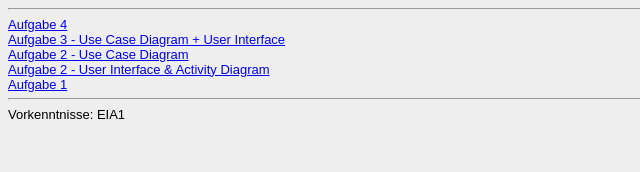
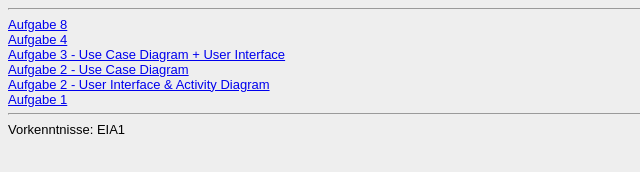
Before and after one commit to KevinBlumtritt/KevinBlumtritt.github.io, a plain HTML site: page Steckbrief/steckbrief.htm in a window 1280 px wide. Shown: the whole page, without its empty margins (0-640 px from the left). Drawn offline with Linux system fonts and the light colour scheme.

Commit message:
Update steckbrief.htm

```diff
--- a/Steckbrief/steckbrief.htm
+++ b/Steckbrief/steckbrief.htm
@@ -13,6 +13,7 @@ body {
 	<!--
 <a href="Datenadresse eintragen" target="_blank">Aufgabe 1a, 1.10.2011</a></br>
 --> <hr>
+	<a href="https://kevinblumtritt.github.io//EIA2/WS%202019/Aufgabe08/L08.html" target="_blank">Aufgabe 8</a><br>
 	<a href="https://github.com/KevinBlumtritt/EIA2/blob/master/Aufgabe04/Aufgabe%204.pdf" target="_blank">Aufgabe 4</a><br>
 	<a href="https://github.com/KevinBlumtritt/EIA2/blob/master/Aufgabe03/L03_Character_Editor_UCD_UI.jpeg" target="_blank">Aufgabe 3 - Use Case Diagram + User Interface</a><br>
 	<a href="https://github.com/KevinBlumtritt/EIA2/blob/master/Aufgabe02/UseCaseDiagram.jpg" target="_blank">Aufgabe 2 - Use Case Diagram</a><br>
```
